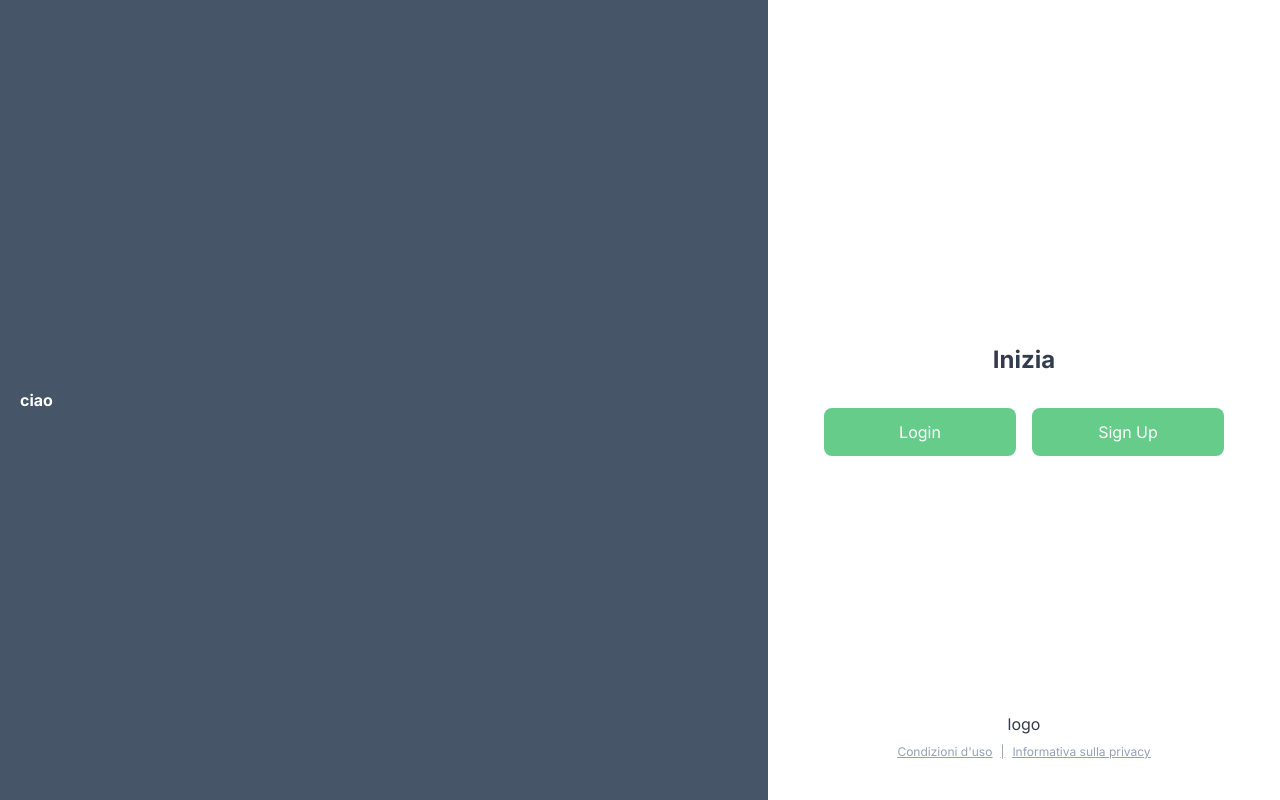
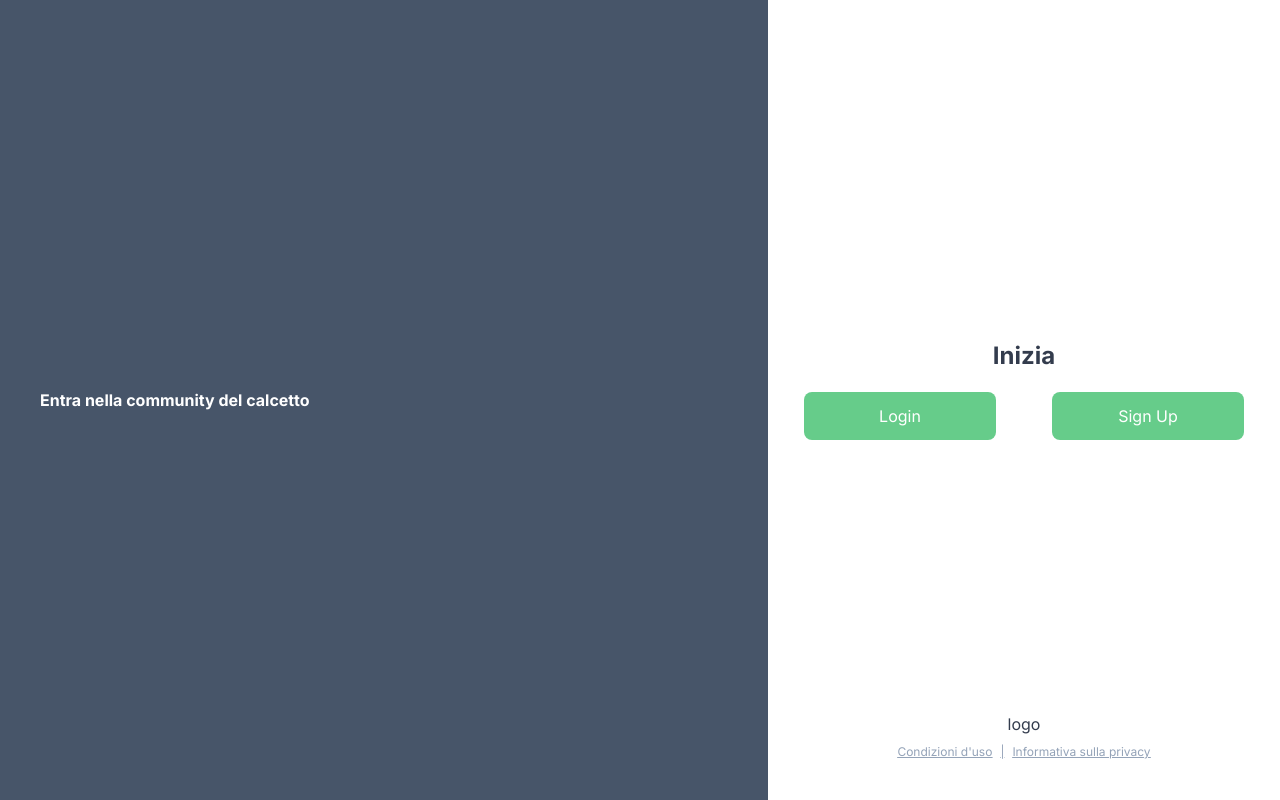
Before and after one commit to albertocester96/foots_next, a Next.js app in the folder foots-next/: page / in a window 1280 px wide. Built offline with nearby package versions, Linux system fonts and the light colour scheme.

Commit message:
set array props and color props

```diff
--- a/foots-next/src/app/page.js
+++ b/foots-next/src/app/page.js
@@ -5,16 +5,16 @@ export default function Home() {
 
   return (
         <main className="h-screen flex flex-col md:flex-row">
-          <div className="flex w-full md:w-3/5 h-1/2 md:h-full relative bg-slate-600 items-center p-5">
-            <WordsGenerator />
+          <div className="flex w-full md:w-3/5 h-1/2 md:h-full relative bg-slate-600 items-center p-10">
+            <WordsGenerator array={["Ciao", "Benvenuto in Foots", "Entra nella community del calcetto"]} />
           </div>
 
           <div className="w-full md:w-2/5 h-screen">
             <div className="flex flex-col justify-center items-center h-full">
               <h1 className="font-bold text-2xl"> Inizia </h1>
                 <div className="flex flex-row space-x-4 justify-center items-center">
-                  <ButtonAuth url="/login" text="Login"/>
-                  <ButtonAuth url="/signUp" text="Sign Up"/>
+                  <ButtonAuth url="/login" text="Login" />
+                  <ButtonAuth url="/signUp" text="Sign Up" />
                 </div>
               <div className="w-4/12 text-center space-y-2 absolute bottom-0 mb-10">
                 <p> logo</p>
--- a/foots-next/src/components/ButtonAuth.js
+++ b/foots-next/src/components/ButtonAuth.js
@@ -1,27 +1,22 @@
+/*
+create a standard button with the props passed on the call of the components. (color props is set to primary if undefined)
+*/
+
 "use client"
 
 import Link from "next/link"
-import { useState } from "react"
 
 export default function ButtonAuth(props) {
 
-    const [approved, setApproved] = useState("");
+    const color = props.color
 
-    function handleClick() {
-        setApproved("Approvato"); //change "approved" varibale status to "Approved" string
-
-        setTimeout(()=> {
-            window.location.href = props.url //find the href in the DOM and change the value
-        }, 1000 //set timer to redirect
-        )
-
-    }
     return(
-        <div className="flex flex-col items-center">
-            <p className="h-6 mb-2"> {approved} </p>
+        <div className="flex flex-col items-center p-5">
             <button
-                onClick={handleClick}
-                className="w-48 h-12 bg-primary text-white border-none rounded-lg flex items-center justify-center hover:bg-primary-dark transition duration-300"
+                className={`w-48 h-12 text-white border-none rounded-lg flex items-center justify-center transition duration-300
+                ${
+                    color ? `bg-${color} bg-primary hover:bg-${color}-dark` : 'bg-primary hover:bg-primary-dark'
+                }`}
             >
                 <Link href={props.url}
                 className="w-full h-full flex items-center justify-center"
--- a/foots-next/src/utils/generateWords.js
+++ b/foots-next/src/utils/generateWords.js
@@ -1,27 +1,31 @@
+/*
+ render the array passed as props
+ */
+
 'use client'
 
 import { useState, useEffect } from 'react';
 
-export default function WordsGenerator() {
+export default function WordsGenerator({array}) {
   const [currentWord, setCurrentWord] = useState("");
 
   useEffect(() => {
-  const words = ["ciao", "Alberto"];
-    let index = 0;
+  const words = array;
+let index = 1;
 
     setCurrentWord(words[0])
 
     const intervalId = setInterval(() => {
         setCurrentWord(words[index]);
         index = (index + 1) % words.length;
-        }, 1000);
+        }, 2000);
 
     return () => clearInterval(intervalId);
   }, []);
 
   return (
-    <h1 className='text-white font-bold text-4xl'>
+    <p className='text-white font-bold text-4xl'>
         {currentWord}
-    </h1>
+    </p>
   )
 }
```
